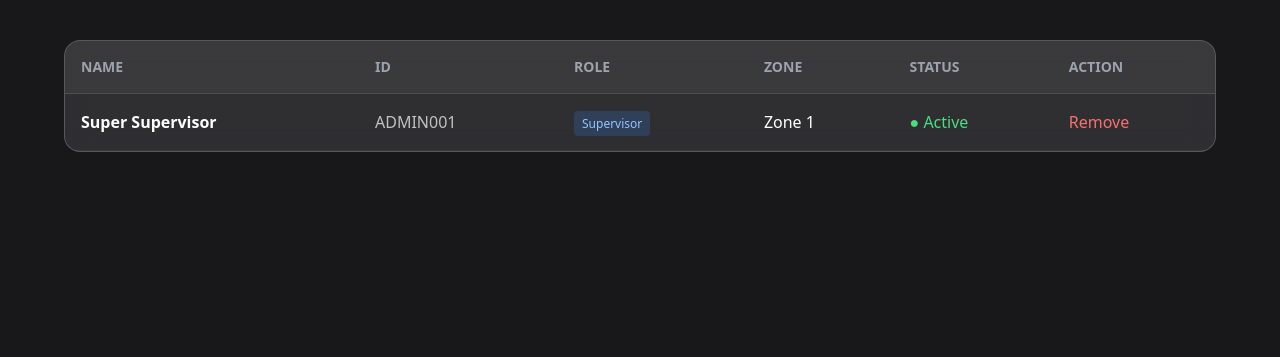
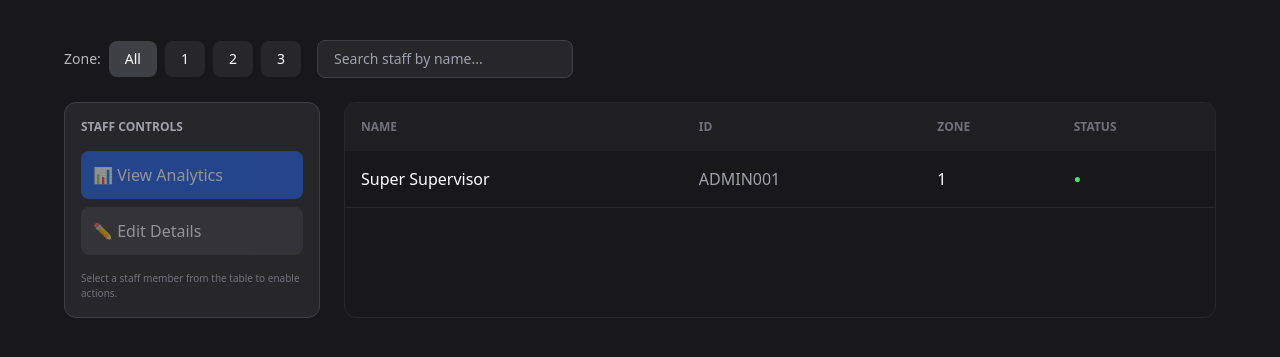
Before and after one commit to Annemariya/Litterlens, a FastAPI app: page /staff_mngmt in a window 1280 px wide. Shown: the part 72-429 px from the top of the page. Run offline with FastAPI, Linux system fonts and the light colour scheme; some libraries are stand-ins or nearby versions.

Commit message:
Fixed zone filter and name search. Added analytics and edit details.

```diff
--- a/main.py
+++ b/main.py
@@ -9,7 +9,7 @@
 from ultralytics import YOLO
 from models import Base, User, Location, Camera
 from sqlalchemy.orm import Session
-from fastapi import FastAPI, Request, Depends, HTTPException,status,Form
+from fastapi import FastAPI, Request, Depends, HTTPException, status, Form
 from pydantic import BaseModel
 from sqlalchemy import create_engine
 from sqlalchemy.orm import sessionmaker
@@ -27,7 +27,7 @@
 templates = Jinja2Templates(directory="templates")
 app.mount("/detected_snapshots", StaticFiles(directory="detected_snapshots"), name="snapshots")
 # Load your YOLO Model
-model = YOLO("best.pt") # Ensure your best.pt is in the folder
+#model = YOLO("best.pt") # Ensure your best.pt is in the folder
 
 load_dotenv()
 DATABASE_URL = os.getenv("DATABASE_URL")
@@ -452,6 +452,29 @@
         "staff_list": staff_list
     })
 
+@app.post("/update_staff/{staff_id}")
+async def update_staff(
+    staff_id: int,
+    full_name: str = Form(...),
+    zone: str = Form(...),
+    db: Session = Depends(get_db)
+):
+    user = db.query(User).filter(User.id == staff_id).first()
+    if user:
+        user.full_name = full_name
+        user.zone = zone
+        db.commit() # This saves the changes to the database
+    return RedirectResponse(url="/staff_mngmt", status_code=303)
+
+@app.post("/edit_staff/{staff_id}")
+async def edit_staff(staff_id: int, full_name: str = Form(...), zone: str = Form(...), db: Session = Depends(get_db)):
+    user = db.query(User).filter(User.id == staff_id).first()
+    if user:
+        user.full_name = full_name
+        user.zone = zone
+        db.commit() # Saves changes to PostgreSQL
+    return RedirectResponse(url="/staff_mngmt", status_code=303)
+
 # --- ADD THIS AT THE VERY END OF main.py ---
 
 @app.on_event("startup")
--- a/templates/staff_mngmt.html
+++ b/templates/staff_mngmt.html
@@ -3,7 +3,6 @@
 <head>
     <meta charset="UTF-8">
     <title>Staff Management - LitterLens</title>
-    <link rel="icon" type="image/png" href="/static/icons8.png">
     <script src="https://cdn.tailwindcss.com"></script>
 </head>
 <body class="bg-zinc-900 text-white min-h-screen p-8">
@@ -13,40 +12,110 @@
             <a href="/dashboard" class="bg-gray-700 hover:bg-gray-600 px-4 py-2 rounded-lg">← Back</a>
         </header>
 
-        <div class="bg-white/10 backdrop-blur-md border border-white/20 rounded-2xl overflow-hidden">
-            <table class="w-full text-left border-collapse">
-                <thead class="bg-white/5 border-b border-white/10 text-gray-400 uppercase text-sm">
-                    <tr>
+        <div class="flex flex-col md:flex-row gap-4 mb-6 items-center">
+            <div class="flex gap-2">
+                <span class="text-sm self-center opacity-70">Zone:</span>
+                <button onclick="setZoneFilter('all')" class="bg-zinc-700 hover:bg-zinc-600 px-4 py-2 rounded-lg text-sm transition">All</button>
+                <button onclick="setZoneFilter('1')" class="bg-zinc-800 hover:bg-green-600 px-4 py-2 rounded-lg text-sm transition">1</button>
+                <button onclick="setZoneFilter('2')" class="bg-zinc-800 hover:bg-green-600 px-4 py-2 rounded-lg text-sm transition">2</button>
+                <button onclick="setZoneFilter('3')" class="bg-zinc-800 hover:bg-green-600 px-4 py-2 rounded-lg text-sm transition">3</button>
+            </div>
+
+            <div class="relative w-full md:w-64">
+                <input type="text" id="nameSearch" onkeyup="filterTable()"
+                placeholder="Search staff by name..."
+                class="w-full bg-zinc-800 border border-zinc-700 rounded-lg px-4 py-2 text-sm focus:outline-none focus:border-green-500 transition">
+            </div>
+        </div>
+
+        <div class="flex gap-6">
+            <div class="w-64 flex flex-col gap-4">
+                <div class="bg-zinc-800 p-4 rounded-xl border border-zinc-700">
+                    <h3 class="text-zinc-400 text-xs uppercase mb-4 font-bold">Staff Controls</h3>
+
+                    <a id="nav-analytics" href="#" class="flex items-center gap-2 bg-blue-600 hover:bg-blue-700 text-white p-3 rounded-lg transition mb-2 opacity-50 pointer-events-none">
+                        📊 View Analytics
+                    </a>
+
+                    <button id="nav-edit" onclick="toggleEditMode()" class="flex items-center gap-2 bg-zinc-700 hover:bg-amber-600 text-white p-3 rounded-lg transition w-full opacity-50 pointer-events-none">
+                        ✏️ Edit Details
+                    </button>
+
+                    <p class="text-[10px] text-zinc-500 mt-4">Select a staff member from the table to enable actions.</p>
+                </div>
+            </div>
+
+            <div class="flex-1 bg-zinc-900/50 rounded-xl border border-zinc-800 overflow-hidden">
+                <table class="w-full text-left">
+                    <thead class="bg-zinc-800/50">
+                        <tr class="text-zinc-500 text-xs uppercase">
                             <th class="p-4">Name</th>
                             <th class="p-4">ID</th>
-                        <th class="p-4">Role</th>
                             <th class="p-4">Zone</th>
                             <th class="p-4">Status</th>
-                        <th class="p-4">Action</th>
                         </tr>
                     </thead>
                     <tbody>
                         {% for member in staff_list %}
-                    <tr class="border-b border-white/5 hover:bg-white/5 transition">
-                        <td class="p-4 font-semibold">{{ member.full_name }}</td>
-                        <td class="p-4 opacity-70">{{ member.employee_id }}</td>
-                        <td class="p-4">
-                            <span class="px-2 py-1 rounded bg-blue-500/20 text-blue-300 text-xs">
-                                {{ member.job_role }}
-                            </span>
-                        </td>
-                        <td class="p-4">Zone {{ member.zone }}</td>
-                        <td class="p-4">
-                            <span class="text-green-400">● Active</span>
-                        </td>
-                        <td class="p-4">
-                            <button class="text-red-400 hover:underline">Remove</button>
-                        </td>
+                        <tr onclick="selectStaff('{{ member.id }}', '{{ member.full_name }}')"
+                            class="border-b border-zinc-800 hover:bg-zinc-800 cursor-pointer transition staff-row">
+                            <td class="p-4 font-medium">{{ member.full_name }}</td>
+                            <td class="p-4 text-zinc-400">{{ member.employee_id }}</td>
+                            <td class="p-4">{{ member.zone }}</td>
+                            <td class="p-4 text-green-400 text-xs">● {{ member.status }}</td>
                         </tr>
                         {% endfor %}
                     </tbody>
                 </table>
             </div>
         </div>
+    </div>
 </body>
 </html>
+
+<script>
+let currentZone = 'all';
+
+function setZoneFilter(zone) {
+    currentZone = zone;
+    filterTable(); // Trigger the combined filter
+}
+
+function filterTable() {
+    const searchInput = document.getElementById('nameSearch').value.toLowerCase();
+    const rows = document.querySelectorAll('tbody tr');
+
+    rows.forEach(row => {
+        const nameCell = row.querySelectorAll('td')[0].innerText.toLowerCase(); // Column 2: Name
+        const zoneCell = row.querySelectorAll('td')[3].innerText; // Column 4: Zone
+
+        const matchesName = nameCell.includes(searchInput);
+        const matchesZone = (currentZone === 'all' || zoneCell.includes(currentZone));
+
+        // Only show row if BOTH name and zone match
+        if (matchesName && matchesZone) {
+            row.style.display = "";
+        } else {
+            row.style.display = "none";
+        }
+    });
+}
+
+function selectStaff(id, name) {
+    // 1. Highlight the selected row
+    document.querySelectorAll('.staff-row').forEach(r => r.classList.remove('bg-zinc-700'));
+    event.currentTarget.classList.add('bg-zinc-700');
+
+    // 2. Enable Sidebar Buttons
+    const anaBtn = document.getElementById('nav-analytics');
+    const editBtn = document.getElementById('nav-edit');
+
+    anaBtn.href = `/staff_performance/${id}`; // Points to your analytics route
+    anaBtn.classList.remove('opacity-50', 'pointer-events-none');
+
+    editBtn.classList.remove('opacity-50', 'pointer-events-none');
+
+    // Update button text to show who is selected
+    anaBtn.innerHTML = `📊 Analytics: ${name.split(' ')[0]}`;
+}
+</script>
```
Lines whose indentation alone changed are shown as unchanged.
